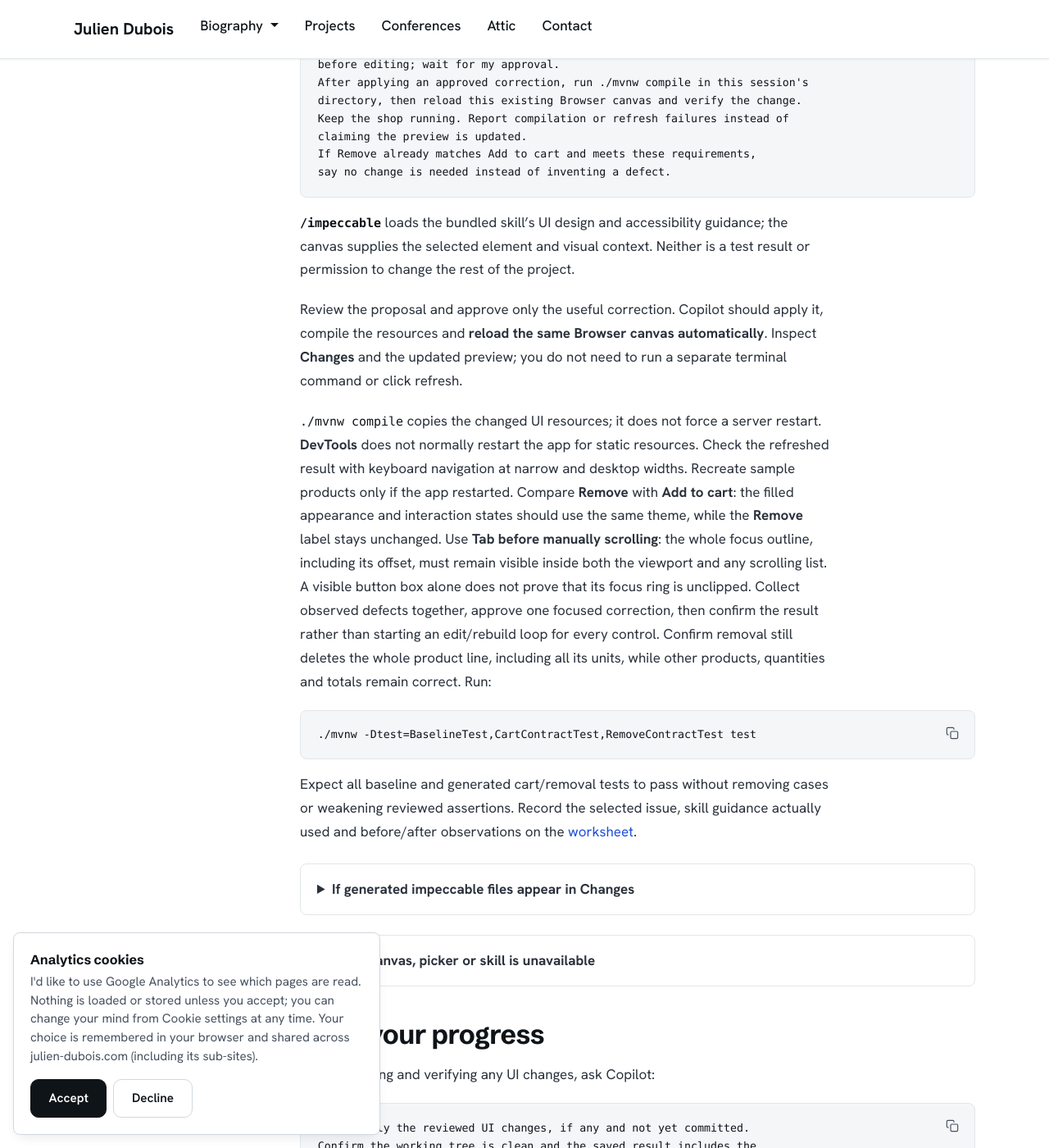
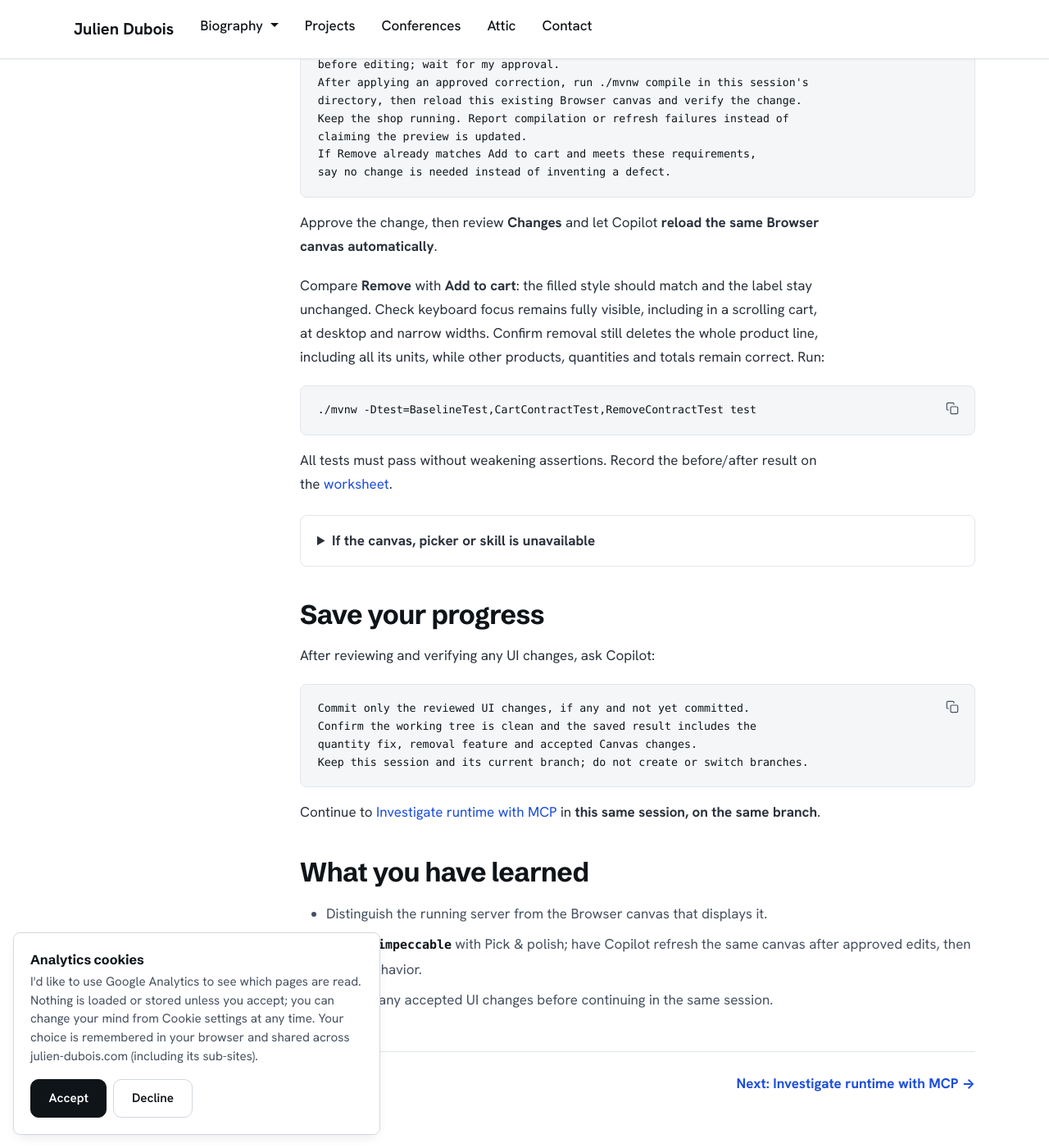
Before and after one commit to jdubois/jdubois.github.com, a Jekyll site: the page built from workshops/copilot-app/canvas.md, in a window 1280 px wide and 1400 px high, scrolled down 2085 px. Shown: the whole window at 82% size. Built offline with Jekyll 4.4.1, drawn with Linux system fonts in a browser that asks for light colours.

Commit message:
docs: trim Canvas verification guidance
Keep the refresh, theme/accessibility check and regression command concise; move generated-cache troubleshooting to the facilitator guide.

Co-authored-by: Copilot App <223556219+Copilot@users.noreply.github.com>

````diff
--- a/workshops/copilot-app/canvas.md
+++ b/workshops/copilot-app/canvas.md
@@ -75,26 +75,12 @@ If Remove already matches Add to cart and meets these requirements,
 say no change is needed instead of inventing a defect.
 ```
 
-**`/impeccable`** loads the bundled skill's UI design and accessibility guidance; the canvas
-supplies the selected element and visual context. Neither is a test result
-or permission to change the rest of the project.
+Approve the change, then review **Changes** and let Copilot
+**reload the same Browser canvas automatically**.
 
-Review the proposal and approve only the useful correction. Copilot should apply
-it, compile the resources and **reload the same Browser canvas automatically**.
-Inspect **Changes** and the updated preview; you do not need to run a separate
-terminal command or click refresh.
-
-`./mvnw compile` copies the changed UI resources; it does not force a server
-restart. **DevTools** does not normally restart the app for static resources.
-Check the refreshed result with keyboard navigation at narrow
-and desktop widths. Recreate sample products only if the app restarted.
-Compare **Remove** with **Add to cart**: the filled appearance and interaction
-states should use the same theme, while the **Remove** label stays unchanged.
-Use **Tab before manually scrolling**: the whole focus outline, including its
-offset, must remain visible inside both the viewport and any scrolling list.
-A visible button box alone does not prove that its focus ring is unclipped.
-Collect observed defects together, approve one focused correction, then confirm
-the result rather than starting an edit/rebuild loop for every control.
+Compare **Remove** with **Add to cart**: the filled style should match and the
+label stay unchanged. Check keyboard focus remains fully visible, including in
+a scrolling cart, at desktop and narrow widths.
 Confirm removal still deletes the whole product line, including all its units,
 while other products, quantities and totals remain correct. Run:
 
@@ -102,32 +88,16 @@ while other products, quantities and totals remain correct. Run:
 ./mvnw -Dtest=BaselineTest,CartContractTest,RemoveContractTest test
 ```
 
-Expect all baseline and generated cart/removal tests to pass without
-removing cases or weakening reviewed assertions.
-Record the selected issue, skill guidance actually used and before/after
-observations on the [worksheet](/workshops/copilot-app/worksheet/).
-
-<details markdown="1">
-<summary>If generated impeccable files appear in Changes</summary>
-
-Ask Copilot to distinguish generated local state from useful design records.
-For an untracked `.impeccable/hook.cache.json`, request a narrowly scoped
-local Git exclude and review it before approval. Do not commit the cache,
-delete the whole directory or ignore all `.impeccable/` files.
-Keep intentional design records; review any proposed source change separately.
-
-</details>
+All tests must pass without weakening assertions. Record the before/after result
+on the [worksheet](/workshops/copilot-app/worksheet/).
 
 <details markdown="1" id="canvas-recovery">
 <summary>If the canvas, picker or skill is unavailable</summary>
 
-Check the running app's URL and owning terminal first; an unreachable server
-is not a canvas failure. Control labels and availability can vary by build.
-If Browser or Pick & polish is unavailable, preview in your normal browser
-and send a screenshot or specific observation in the same session.
-If impeccable is absent, use explicit UI acceptance criteria without
-claiming that the skill ran. Record the unavailable feature or demonstration.
-Do not install an unrelated canvas, expose a public tunnel or expand permissions.
+Check the shop URL first. If Browser or Pick & polish is unavailable, use your
+normal browser and send a screenshot or specific observation.
+If `/impeccable` is unavailable, use explicit UI criteria instead.
+Record the fallback; do not claim a tool or skill ran when it did not.
 
 </details>
 
````
Also changed, not shown: workshops/copilot-app/facilitator.md (+5 -0 lines), 1 other file.
